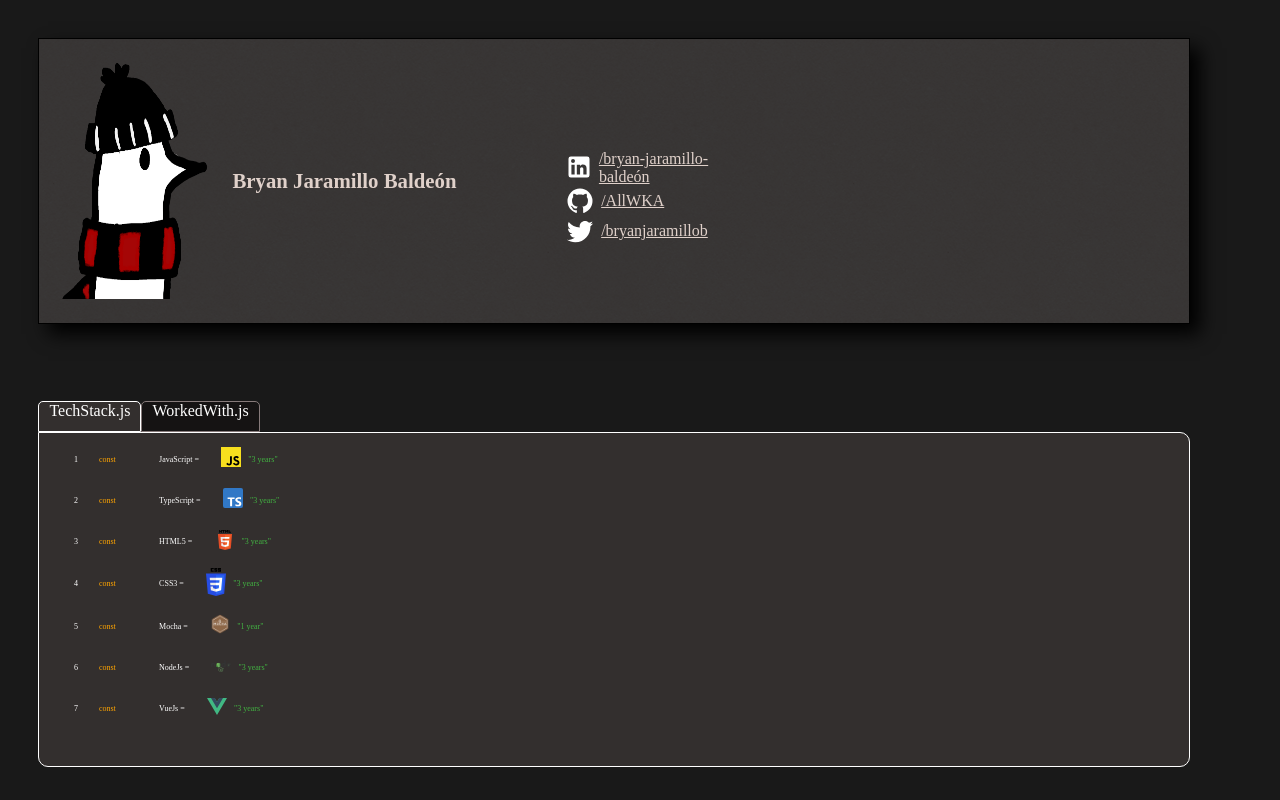
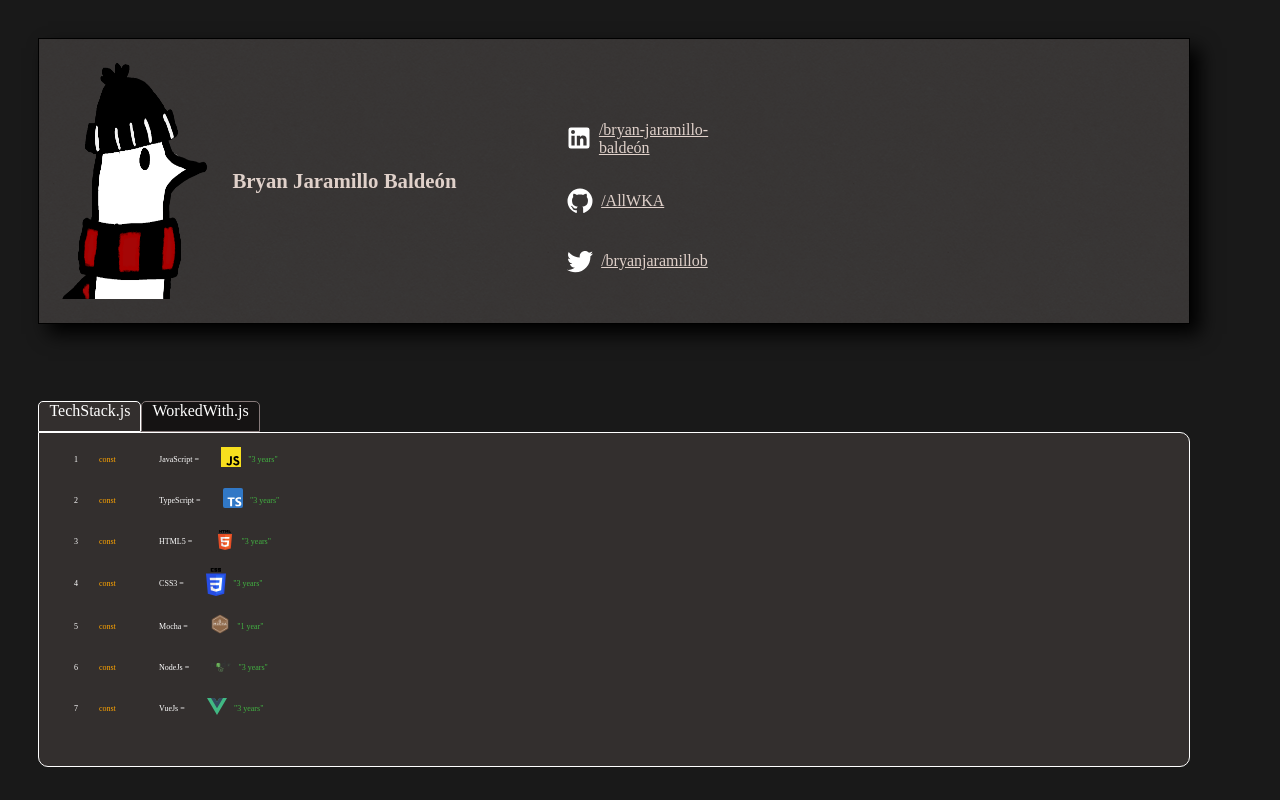
Before and after one commit to AllWKA/AllWKA.github.io, a Vue app: page /#/ in a window 1280 px wide. Built offline with nearby package versions, Linux system fonts and the light colour scheme.

Commit message:
increase separation for social links

```diff
--- a/src/components/profile/SocialLinks.vue
+++ b/src/components/profile/SocialLinks.vue
@@ -35,6 +35,8 @@ export default class SocialLinks extends Vue {
   display: flex;
   flex-direction: column;
   margin-top: 3%;
+  justify-content: space-around;
+  height: 65%;
 }
 
 </style>
```
